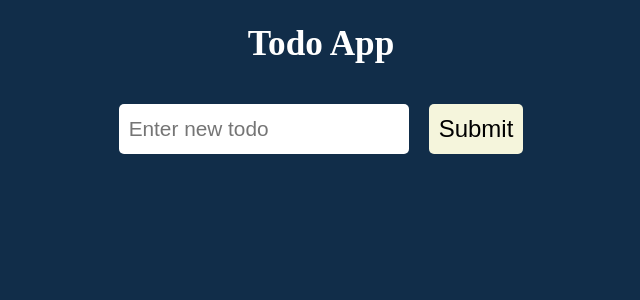
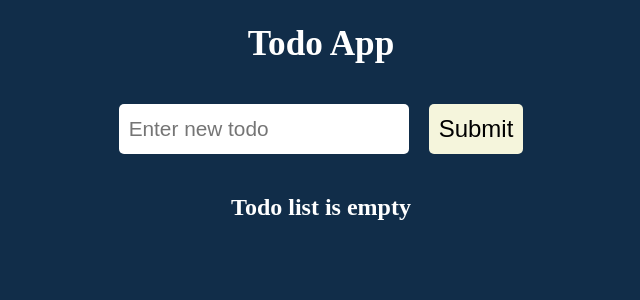
Before and after one commit to YurroUzhgorod/todo-app, a React (Create React App) app: page / in a window 1280 px wide. Shown: the top 300 px of the page, without its empty margins (319-959 px from the left). Built offline with nearby package versions, Linux system fonts and the light colour scheme.

Commit message:
added functionality of close todos

```diff
--- a/src/App.js
+++ b/src/App.js
@@ -9,11 +9,15 @@
   const addTodoHandler = (text) => {
     setTodos((prevTodos) => [...prevTodos, text]);
   };
+
+  const deleteTodoHandler = (index) => {
+    setTodos(todos.filter((_, i) => i !== index));
+  };
   return (
     <div className="App">
       <h1>Todo App</h1>
       <TodoForm addTodo={addTodoHandler} />
-      <TodoList todos={todos} />
+      <TodoList todos={todos} deleteTodo={deleteTodoHandler} />
     </div>
   );
 }
--- a/src/components/Todos/Todo.js
+++ b/src/components/Todos/Todo.js
@@ -1,8 +1,8 @@
 import styles from "./Todo.module.css";
 
-function Todo({ todo }) {
+function Todo({ todo, index, deleteTodo }) {
   return (
-    <div className={styles.todo}>
+    <div className={styles.todo} onDoubleClick={() => deleteTodo(index)}>
       <div className={styles.todoText}>{todo}</div>
     </div>
   );
--- a/src/components/Todos/Todolist.js
+++ b/src/components/Todos/Todolist.js
@@ -1,11 +1,12 @@
 import Todo from "./Todo";
 import styles from "./TodoList.module.css";
 
-function TodoList({ todos }) {
+function TodoList({ todos, deleteTodo }) {
   return (
     <div className={styles.todoListContainer}>
+      {!todos.length && <h2> Todo list is empty</h2>}
       {todos.map((todo, index) => (
-        <Todo key={index} todo={todo} />
+        <Todo key={index} todo={todo} index={index} deleteTodo={deleteTodo} />
       ))}
     </div>
   );
```
